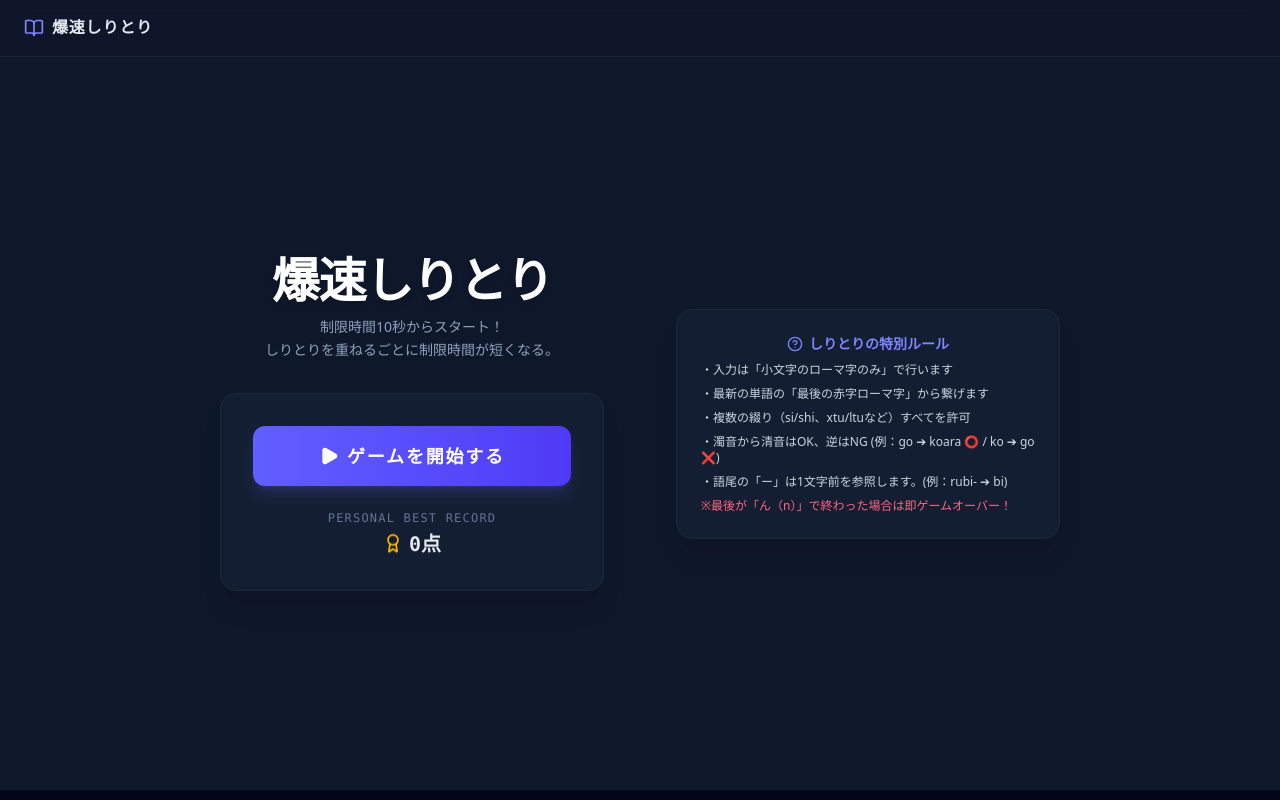
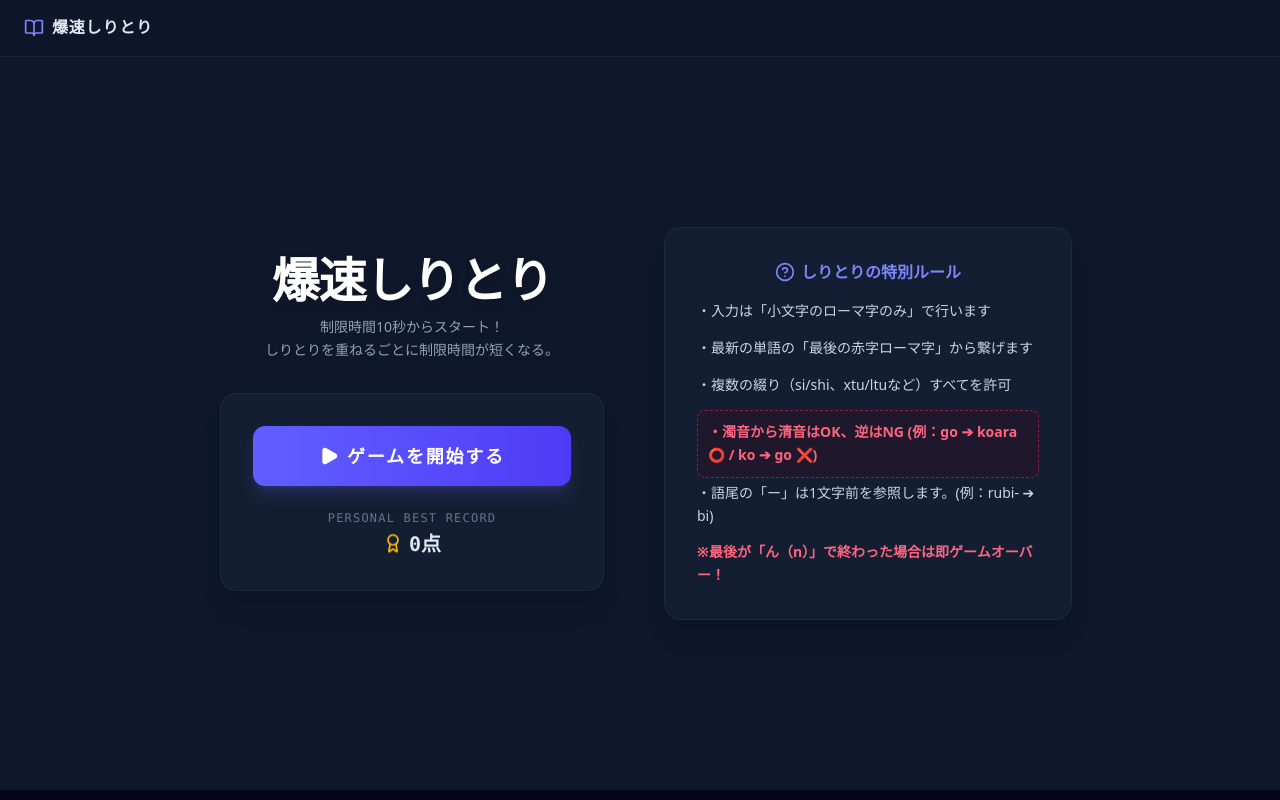
Before and after one commit to hw26a123-del/ShiritoriGame, a React (Vite) app: page / in a window 1280 px wide. Built offline with nearby package versions, Linux system fonts and the light colour scheme.

Commit message:
feat: improve rule readability and add vocabulary
- Enhance visibility of critical "voiced/unvoiced" rule with highlight
- Expand help card dimensions for better UI/UX
- Add new words to vocabulary list

```diff
--- a/spec/game_spec.md
+++ b/spec/game_spec.md
@@ -26,7 +26,7 @@
     - スタートボタン
     - 最高スコアを表示するエリア
   - **右カラム**:
-    - しりとりのルール欄（従来の画面下部にあった「しりとりの特別ルール」や「制限時間システム」などのヘルプ・解説カードを、サイズやデザインはそのまま維持して右側に並列配置する）。
+    - しりとりのルール欄（従来の画面下部にあった「しりとりの特別ルール」などのヘルプ・解説カードを配置。カード全体の高さを縦に大きく広げ、行間やフォントサイズ、余白にゆとりを持たせることで、スクロールなしで極めて高い視認性を確保する。**特に間違えやすい「濁音から清音はOK、逆はNG」のルール行については、破線枠、薄い赤背景、および赤文字のハイライトを付与して視覚的に強く強調する**）。
     - これにより、縦方向のスクロールを完全に不要とし、PCの大画面を有効活用したスッキリとした一画面に収まるレイアウトを実現する。
 
 ### 3.2 モバイル環境の制限・警告画面
@@ -76,6 +76,7 @@
   - **濁音・半濁音の緩和（一方通行動作）**:
     - 前の単語が濁音・半濁音で終わる場合、濁点・半濁点を取り除いた清音から始まる言葉で繋いでもよい。（例：「らくご」の「ご（go）」から「こあら」の「こ（ko）」として繋ぐことは許容する）
     - 前の単語が清音で終わる場合、次の単語を濁音・半濁音で始めることはできない。（例：「らっこ」の「こ（ko）」から「ごりら」の「ご（go）」に繋ぐことは不可）
+    - **プレイヤーが最も誤認しやすいルールのひとつであるため、スタート画面のルールヘルプカードにおいては破線枠（点線）と薄い赤背景、および赤文字のハイライトを付与して際立たせ、事前に確認しやすいよう配慮する。**
   - **長音（ー）の処理**: 「るびー」のように最後が長音符「ー」で終わる場合は、その1つ手前の文字（「び（bi）」）を対象として繋ぐ。
   - **小書き文字（拗音・促音）の処理（UI・システム不整合の解消）**:
     - 「きしゃ（kisha）」のように拗音で終わる場合、ローマ字の表記（トークン）は「sha」となります。ひらがなルールのみを適用すると「ゃ」➔「や（ya）」となり不整合が発生するため、**UI上で赤色表示されているローマ字表記（例：「sha」）から直接しりとりを繋ぐこと（例：「shatyou」）を正解とします。**
--- a/src/App.tsx
+++ b/src/App.tsx
@@ -786,18 +786,20 @@ export default function App() {
 
             {/* Right Column: Help Info Card */}
             <div className="flex justify-center items-center">
-              <div className="text-xs text-slate-300 bg-slate-800/40 border border-slate-800 rounded-2xl p-6 shadow-xl w-full max-w-sm space-y-3">
-                <div className="flex items-center justify-center gap-1.5 text-indigo-400 font-semibold mb-2 text-sm">
-                  <HelpCircle className="w-4 h-4" />
+              <div className="text-sm text-slate-300 bg-slate-800/40 border border-slate-800 rounded-2xl p-8 shadow-xl w-full max-w-md space-y-5">
+                <div className="flex items-center justify-center gap-1.5 text-indigo-400 font-semibold mb-4 text-base">
+                  <HelpCircle className="w-5 h-5" />
                   <span>しりとりの特別ルール</span>
                 </div>
-                <div className="space-y-2 text-slate-300">
+                <div className="space-y-3.5 text-slate-300 leading-relaxed">
                   <p>・入力は「小文字のローマ字のみ」で行います</p>
                   <p>・最新の単語の「最後の赤字ローマ字」から繋げます</p>
                   <p>・複数の綴り（si/shi、xtu/ltuなど）すべてを許可</p>
-                  <p>・濁音から清音はOK、逆はNG (例：go ➔ koara ⭕ / ko ➔ go ❌)</p>
+                  <div className="border border-dashed border-rose-500/50 bg-rose-950/20 rounded-lg p-2.5 text-rose-400 font-semibold my-1">
+                    ・濁音から清音はOK、逆はNG (例：go ➔ koara ⭕ / ko ➔ go ❌)
+                  </div>
                   <p>・語尾の「ー」は1文字前を参照します。(例：rubi- ➔ bi)</p>
-                  <p className="text-rose-400 font-medium">※最後が「ん（n）」で終わった場合は即ゲームオーバー！</p>
+                  <p className="text-rose-400 font-semibold">※最後が「ん（n）」で終わった場合は即ゲームオーバー！</p>
                 </div>
               </div>
             </div>
--- a/src/words.ts
+++ b/src/words.ts
@@ -66,6 +66,7 @@ export const COMMON_WORDS_LOCAL: Set<string> = new Set([
 
   // 「る」から始まる言葉・その他補強
   "るびー", "るーる", "るすばん", "るーぷ", "るーぺ", "るり", "るす", "るーれっと", "るいじ", "るい", "るつぼ", "るまんど",
+  "ろか",
 
   // 「ぬ」から始まる言葉の補強による降参不具合防止
   "ぬいぐるみ", "ぬりえ", "ぬま", "ぬーどる", "ぬくもり", "ぬかづけ", "ぬーど", "ぬーべるばーぐ",
```
